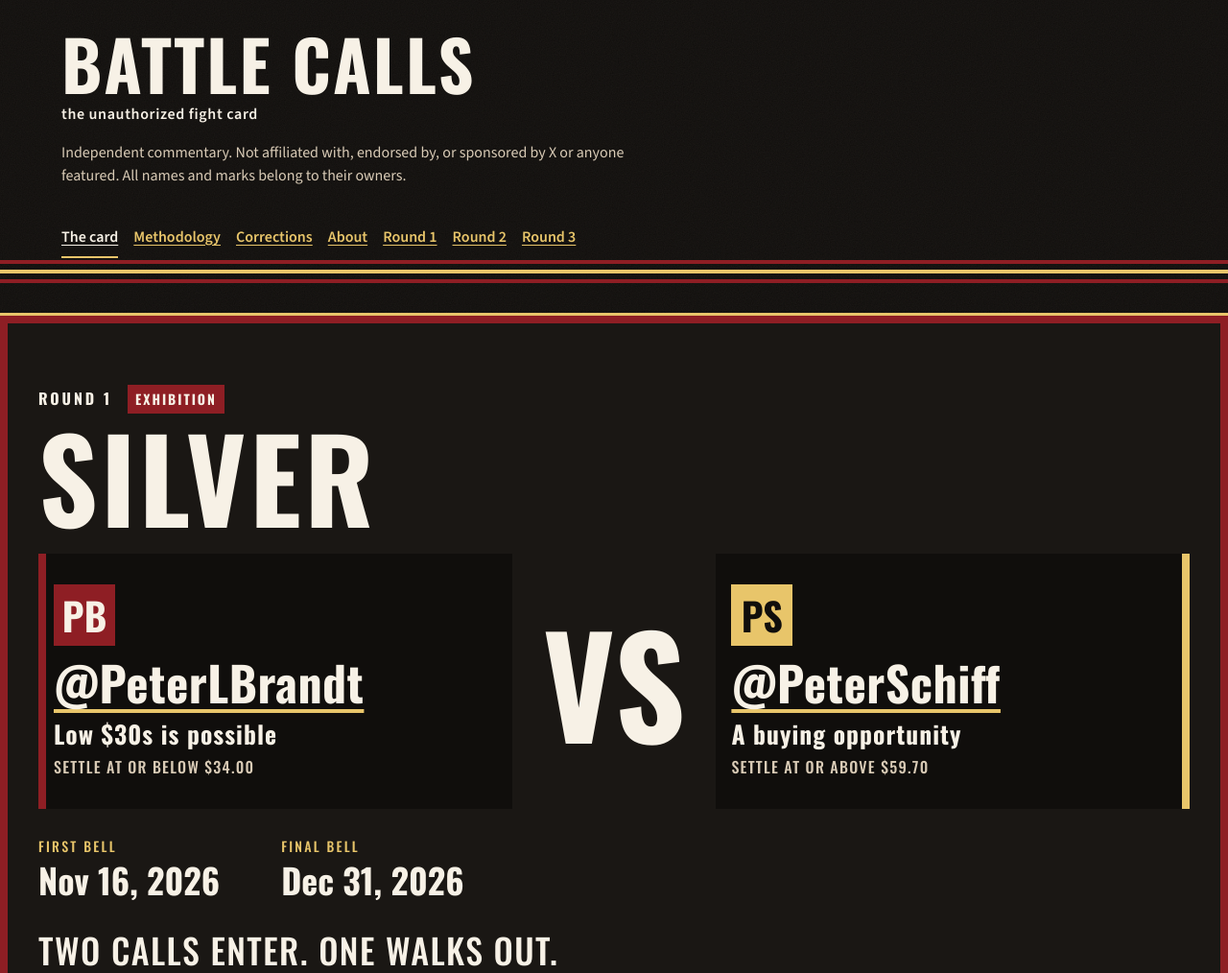
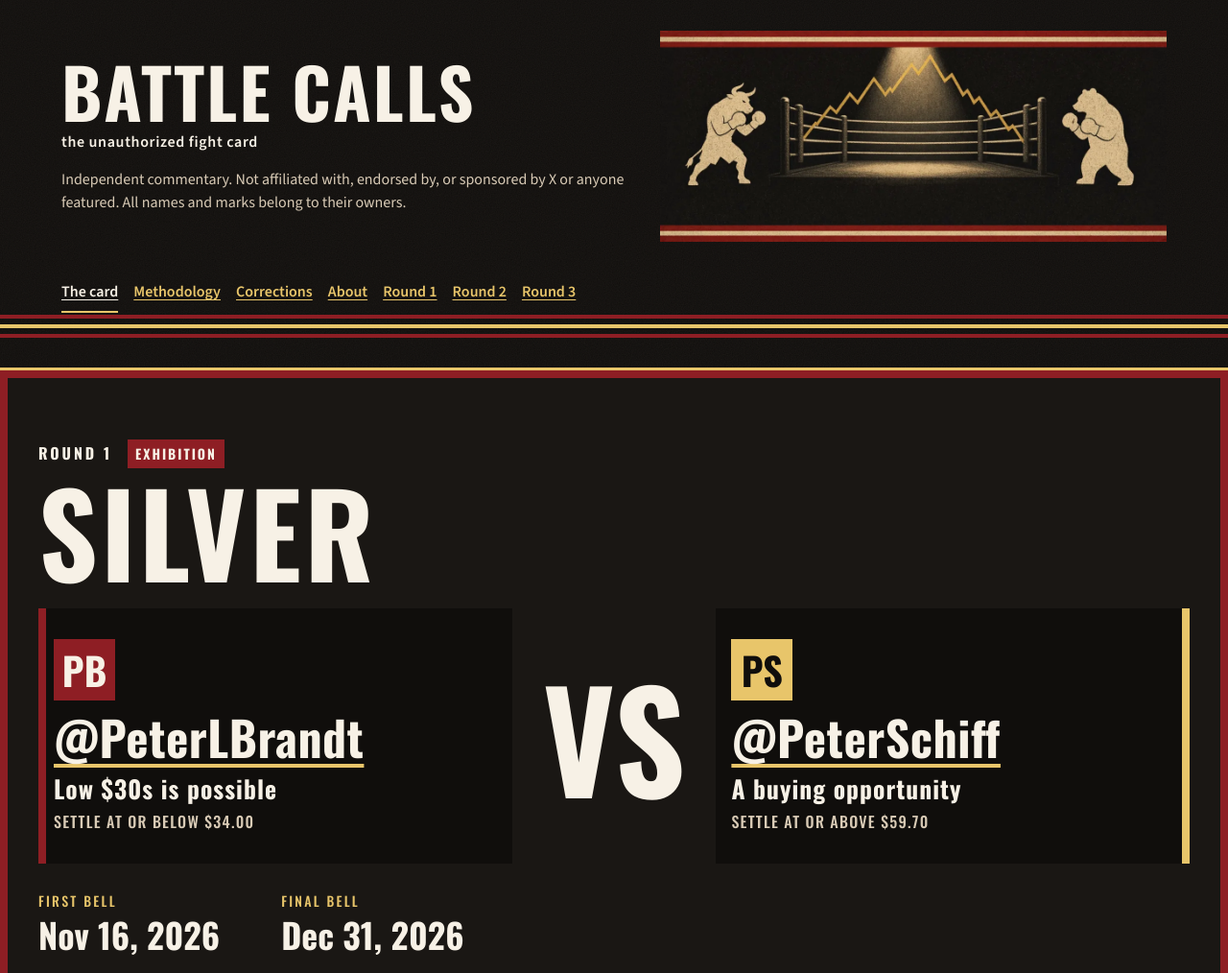
Before and after one commit to KidRunComVC/battle-calls-2, a website: page site/index.html in a window 1280 px wide. Shown: the top 1014 px of the page at 96% size. Drawn offline with Linux system fonts and the light colour scheme.

Commit message:
Place the header banner beside the title.
The shared header shows the self-hosted bull-and-bear image, and the base64 source file is removed.

```diff
--- a/css/site.css
+++ b/css/site.css
@@ -171,6 +171,43 @@ a:hover {
 .site-header {
   padding-block: var(--space-3);
   border-bottom: var(--space-1) solid var(--color-blood);
+}
+
+.header-brand {
+  display: flex;
+  align-items: center;
+  justify-content: space-between;
+  gap: var(--space-3);
+}
+
+.header-copy {
+  flex: 1 1 54%;
+  min-width: 0;
+}
+
+.header-banner {
+  display: block;
+  flex: 0 1 46%;
+  width: auto;
+  height: auto;
+  max-width: 46%;
+  max-height: 220px;
+  object-fit: contain;
+  object-position: center;
+}
+
+@media (max-width: 759px) {
+  .header-brand {
+    flex-direction: column;
+    align-items: stretch;
+  }
+
+  .header-banner {
+    align-self: center;
+    width: 100%;
+    max-width: 100%;
+    max-height: 140px;
+  }
 }
 
 .site-name {
--- a/site/css/site.css
+++ b/site/css/site.css
@@ -171,6 +171,43 @@ a:hover {
 .site-header {
   padding-block: var(--space-3);
   border-bottom: var(--space-1) solid var(--color-blood);
+}
+
+.header-brand {
+  display: flex;
+  align-items: center;
+  justify-content: space-between;
+  gap: var(--space-3);
+}
+
+.header-copy {
+  flex: 1 1 54%;
+  min-width: 0;
+}
+
+.header-banner {
+  display: block;
+  flex: 0 1 46%;
+  width: auto;
+  height: auto;
+  max-width: 46%;
+  max-height: 220px;
+  object-fit: contain;
+  object-position: center;
+}
+
+@media (max-width: 759px) {
+  .header-brand {
+    flex-direction: column;
+    align-items: stretch;
+  }
+
+  .header-banner {
+    align-self: center;
+    width: 100%;
+    max-width: 100%;
+    max-height: 140px;
+  }
 }
 
 .site-name {
--- a/site/index.html
+++ b/site/index.html
@@ -37,11 +37,16 @@
 <a class="skip-link" href="#content">Skip to content</a>
 <header class="site-header">
     <div class="wrap">
-      <a class="site-name" href="/battle-calls-2/">
-        <span class="site-name-main">Battle Calls</span>
-        <span class="site-name-sub">the unauthorized fight card</span>
-      </a>
-      <p class="affiliation">Independent commentary. Not affiliated with, endorsed by, or sponsored by X or anyone featured. All names and marks belong to their owners.</p>
+      <div class="header-brand">
+        <div class="header-copy">
+          <a class="site-name" href="/battle-calls-2/">
+            <span class="site-name-main">Battle Calls</span>
+            <span class="site-name-sub">the unauthorized fight card</span>
+          </a>
+          <p class="affiliation">Independent commentary. Not affiliated with, endorsed by, or sponsored by X or anyone featured. All names and marks belong to their owners.</p>
+        </div>
+        <img class="header-banner" src="/battle-calls-2/assets/img/header-banner.webp" width="1200" height="500" alt="Bull and bear boxers squared off in a spotlit ring" loading="eager">
+      </div>
       <nav class="site-nav" aria-label="Primary"><ul><li><a href="/battle-calls-2/" aria-current="page">The card</a></li><li><a href="/battle-calls-2/methodology.html">Methodology</a></li><li><a href="/battle-calls-2/corrections.html">Corrections</a></li><li><a href="/battle-calls-2/about.html">About</a></li><li><a href="/battle-calls-2/fights/round-1-silver.html">Round 1</a></li><li><a href="/battle-calls-2/fights/round-2-bitcoin.html">Round 2</a></li><li><a href="/battle-calls-2/fights/round-3-spx.html">Round 3</a></li></ul></nav>
     </div>
     <div class="ropes" aria-hidden="true"></div>
```
Also changed, not shown: scripts/render.mjs (+10 -5 lines), scripts/render.test.mjs (+4 -1 lines), site/404.html (+10 -5 lines), site/about.html (+10 -5 lines), site/corrections.html (+10 -5 lines), site/fights/round-1-silver.html (+10 -5 lines), site/fights/round-2-bitcoin.html (+10 -5 lines), site/fights/round-3-spx.html (+10 -5 lines), site/fine-print.html (+10 -5 lines), site/methodology.html (+10 -5 lines), assets/img/header-banner.webp (added), site/assets/img/header-banner.webp (added), 1 other file.
